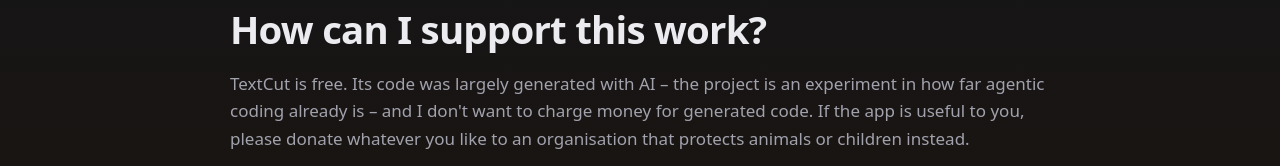
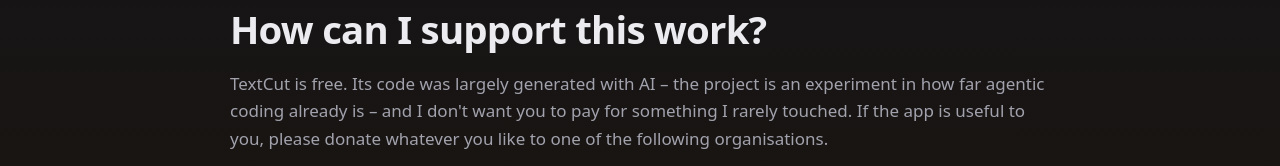
Before and after one commit to thismusicdude/textcut, a plain HTML site: page docs/index.html in a window 1280 px wide. Shown: the part 8293-8459 px from the top of the page. Drawn offline with Linux system fonts and the light colour scheme.

Commit message:
Github Pages Update

```diff
--- a/docs/index.html
+++ b/docs/index.html
@@ -384,8 +384,8 @@
       <h2>How can I support this work?</h2>
       <p>
         TextCut is free. Its code was largely generated with AI – the project is an experiment in how far
-        agentic coding already is – and I don't want to charge money for generated code. If the app is useful
-        to you, please donate whatever you like to an organisation that protects animals or children instead.
+        agentic coding already is – and I don't want you to pay for something I rarely touched. If the app is
+        useful to you, please donate whatever you like to one of the following organisations.
       </p>
       <div class="cta">
         <a class="btn btn-ghost" href="https://action.peta.de/page/184137/donate/">PETA</a>
@@ -395,7 +395,7 @@
       <p class="muted">
         If you donate because of this text, let me know on Instagram
         (<a href="https://www.instagram.com/enbytiousmusic">@enbytiousmusic</a>) – that would make me really happy!
-        Or watch the documentary <a href="https://www.dominionmovement.com/watch"><strong>Dominion</strong></a> (free to stream).
+        Or watch the documentary <a href="https://www.dominionmovement.com/watch"><strong>Dominion</strong></a> (free to stream, narrated by Joaquin Phoenix).
         That would mean the world to me.
       </p>
     </div>
```
